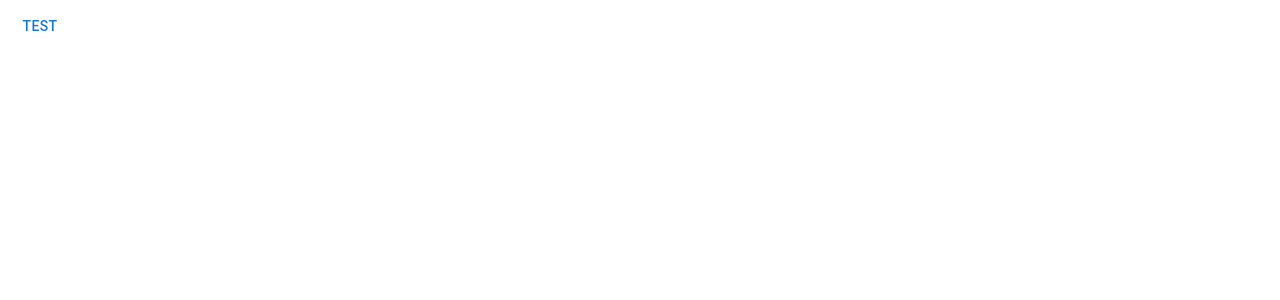
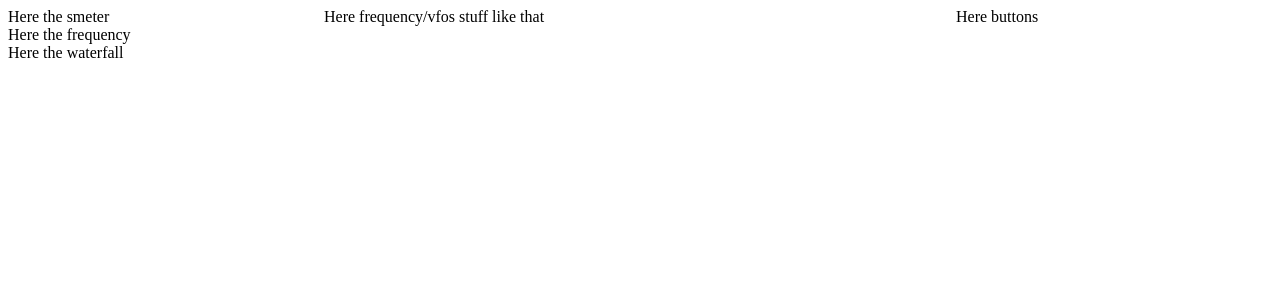
Before and after one commit to PiTiLeZarD/ReactSDR, a React (Vite) app: page / in a window 1280 px wide. Shown: the top 300 px of the page. Built offline with nearby package versions, Linux system fonts and the light colour scheme.

Commit message:
basic app skeleton

```diff
--- a/src/app/App.jsx
+++ b/src/app/App.jsx
@@ -1,7 +1,25 @@
+import { Fragment } from "react";
 import Button from "@material-ui/core/Button";
+import Grid from "@material-ui/core/Grid";
 
 const App = (props) => {
-    return <Button>Test</Button>;
+    return (
+        <Fragment>
+            <Grid container>
+                <Grid item xs={3}>
+                    Here the smeter
+                </Grid>
+                <Grid item xs={6}>
+                    Here frequency/vfos stuff like that
+                </Grid>
+                <Grid item xs={3}>
+                    Here buttons
+                </Grid>
+            </Grid>
+            <div>Here the frequency</div>
+            <div>Here the waterfall</div>
+        </Fragment>
+    );
 };
 
 export default App;
```
